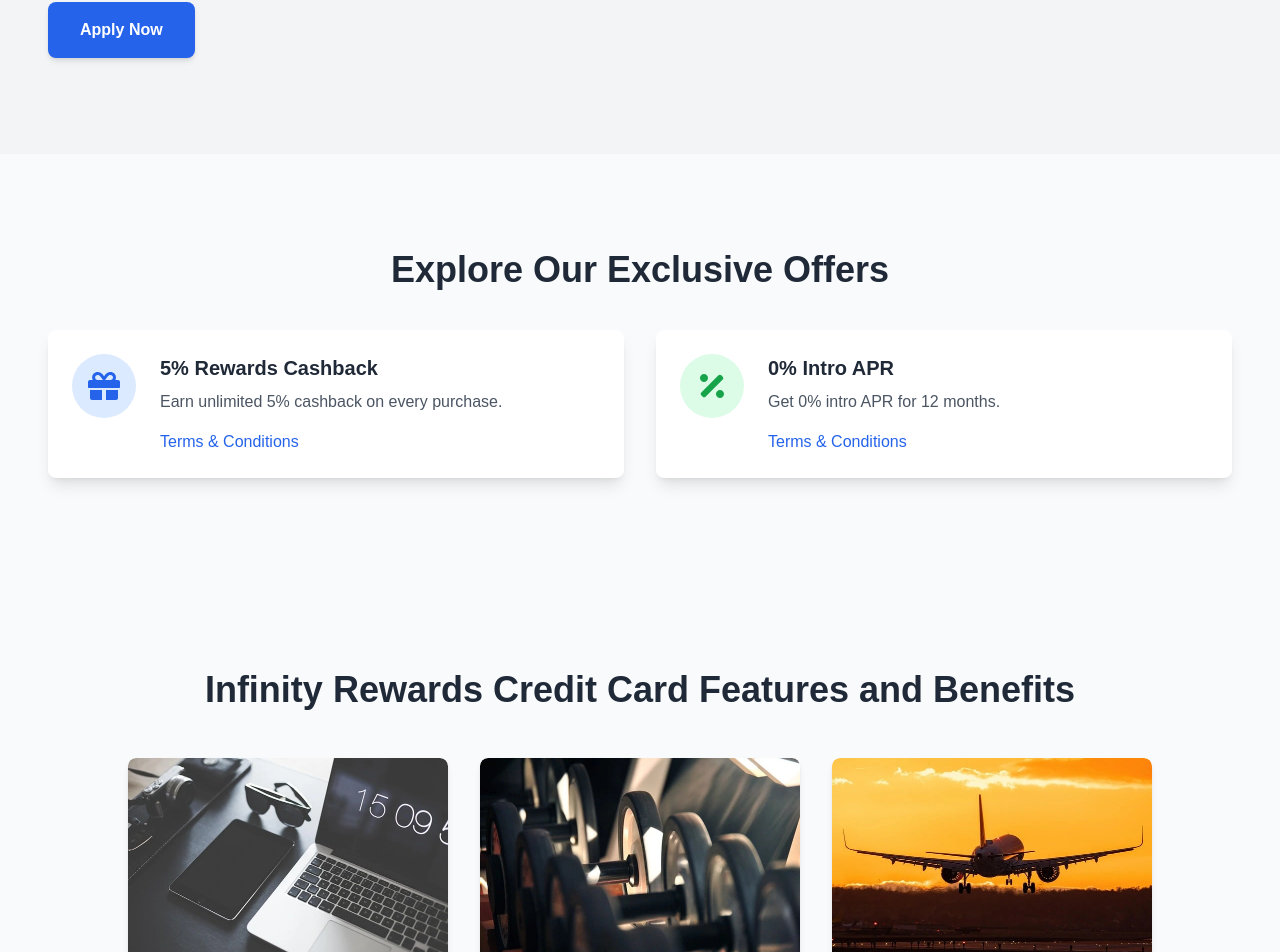
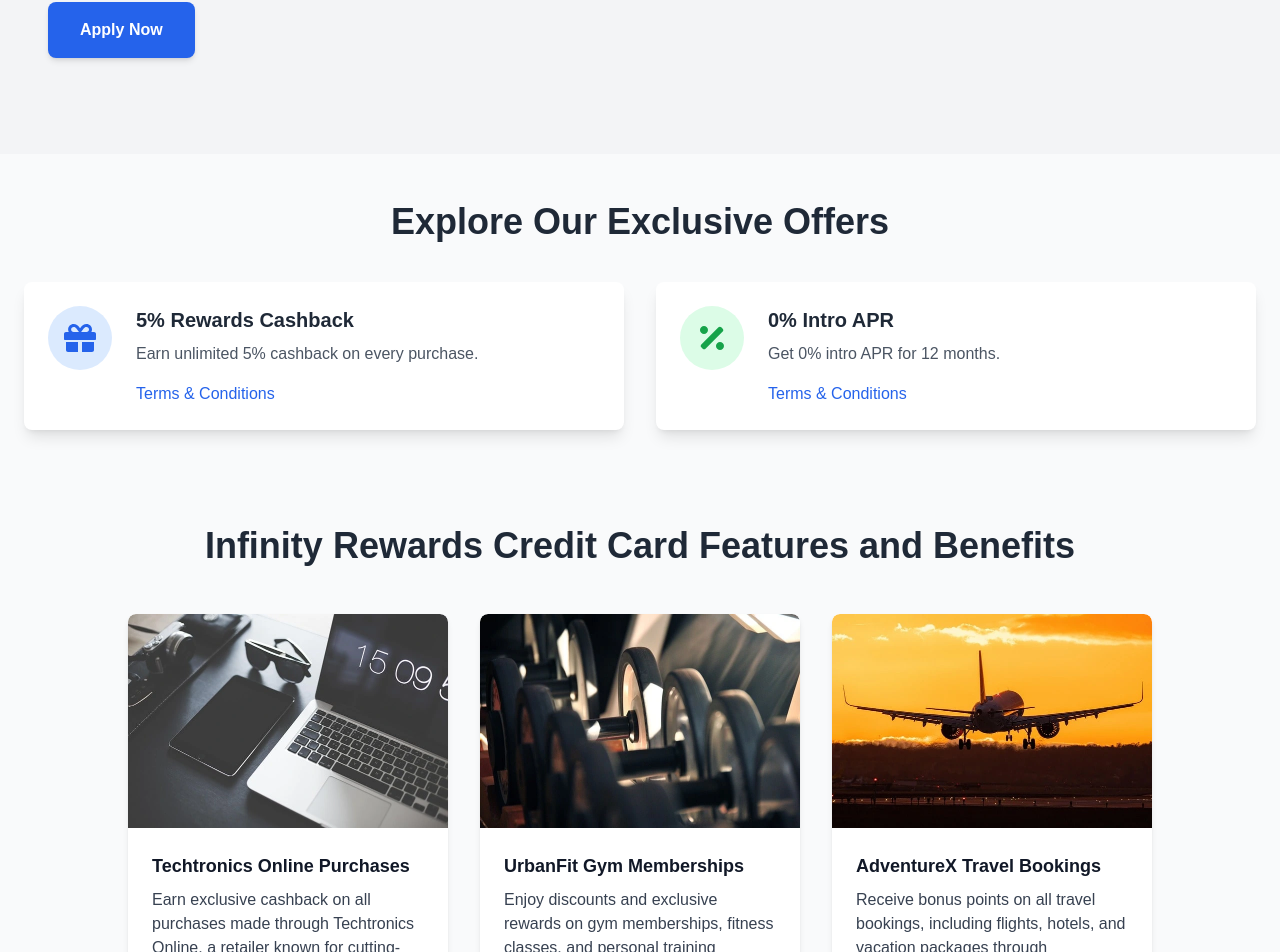
Before and after one commit to RoryDowse/financial-landing-page, a Next.js app: page / in a window 1280 px wide. Shown: the part 1244-2196 px from the top of the page. Built offline with nearby package versions, Linux system fonts and the light colour scheme.

Commit message:
remove large screen padding

```diff
--- a/src/app/components/FeaturesAndBenefits.tsx
+++ b/src/app/components/FeaturesAndBenefits.tsx
@@ -17,7 +17,7 @@ export default function FeaturesAndBenefits() {
   };
 
   return (
-    <section className="bg-gray-50 px-6 py-12 lg:px-12 lg:py-24">
+    <section className="bg-gray-50 px-6 py-12">
       <h2 className="text-3xl lg:text-4xl font-bold text-center text-gray-800 mb-12">
         {InfinityRewardsCard.name} Features and Benefits
       </h2>
--- a/src/app/components/Offer.tsx
+++ b/src/app/components/Offer.tsx
@@ -7,7 +7,7 @@ export default function OffersPage() {
     const offers = InfinityRewardsCard.offers || [];
 
     return (
-        <section className="bg-gray-50 px-6 py-12 lg:px-12 lg:py-24">
+        <section className="bg-gray-50 px-6 py-12">
             <h2 className="text-3xl lg:text-4xl font-bold text-center text-gray-800 mb-10">
                 Explore Our Exclusive Offers
             </h2>
```
